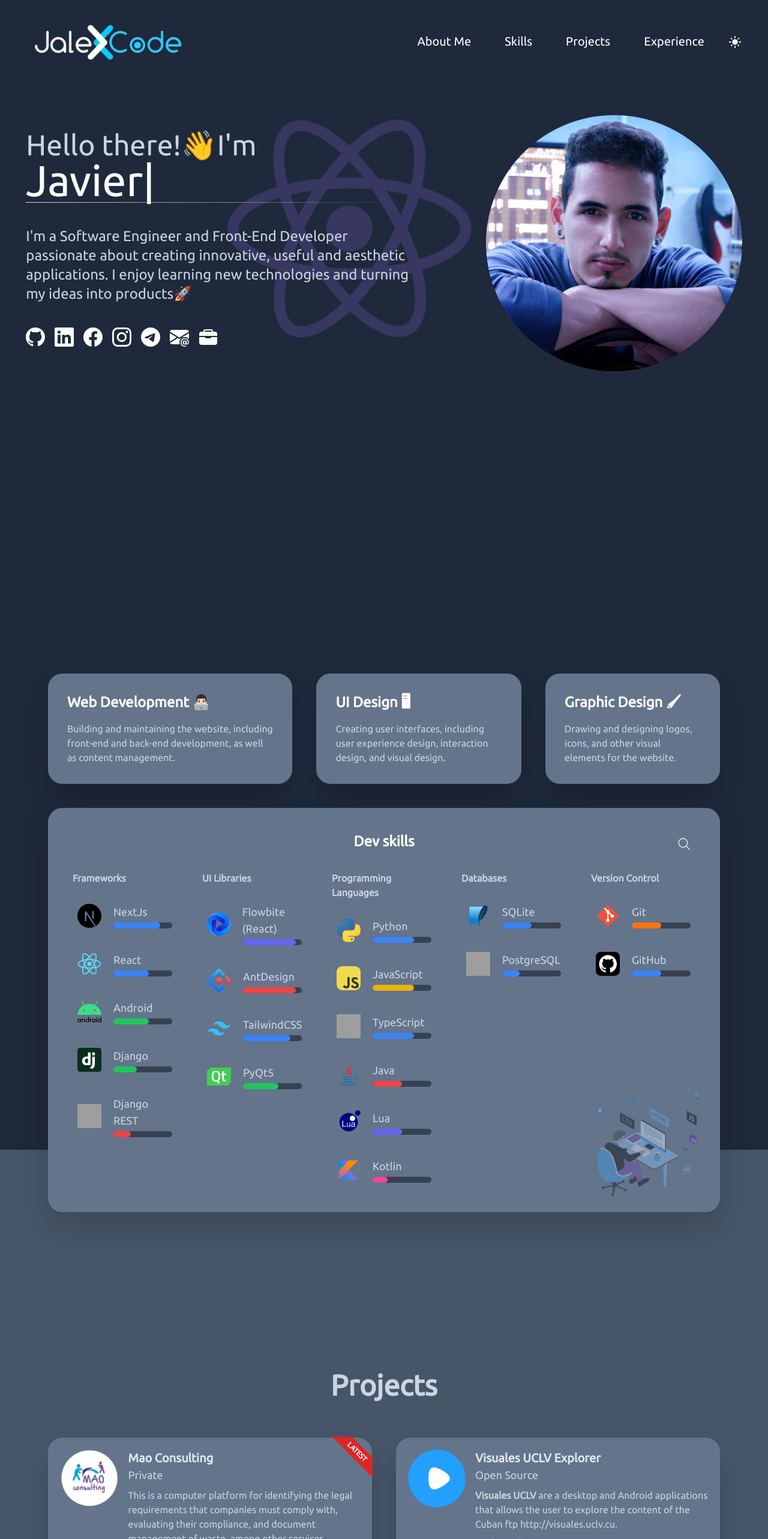
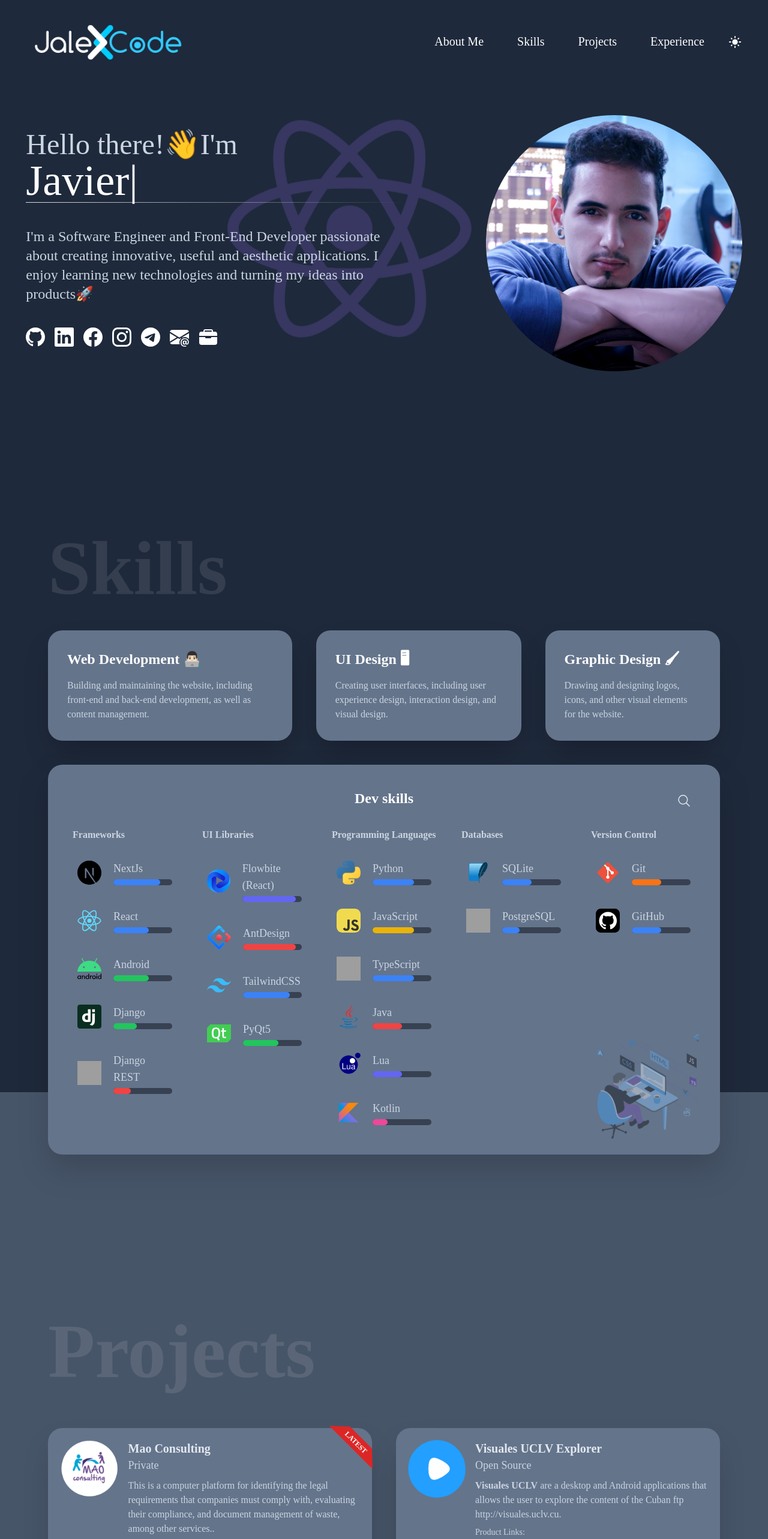
Before and after one commit to JalexCode/JalexCode.github.io, a React (Vite) app: page / in a window 1280 px wide. Shown: the top 2566 px of the page at 60% size. Built offline with nearby package versions, Linux system fonts and the light colour scheme; grey boxes are pictures that could not be loaded.

Commit message:
style: Restyle section title text and remove top and bottom margin from sections

```diff
--- a/package.json
+++ b/package.json
@@ -11,6 +11,8 @@
   },
   "dependencies": {
     "@emotion/react": "^11.11.4",
+    "@fontsource-variable/figtree": "^5.0.21",
+    "@fontsource/roboto": "^5.0.14",
     "google-search-results-nodejs": "^2.1.0",
     "lottie-react": "^2.4.0",
     "react": "^18.2.0",
--- a/src/components/Experience.tsx
+++ b/src/components/Experience.tsx
@@ -3,9 +3,9 @@ import ExperienceCard from './ExperienceCard'
 
 const Experience = () => {
   return (
-    <section id="experience" className='bg-white dark:bg-slate-600 pt-40 my-40 sssm:px-10 lg:px-20 justify-center items-center w-fit'>
-      <h2 className="sections-title mb-10 text-2xl font-bold">Experience</h2>
-      <div className="flex flex-col lg:flex-row md:flex-row gap-8 z-1 lg:justify-center md:justify-center">
+    <section id="experience" className='bg-white dark:bg-slate-600 pt-20 my-40 sssm:px-10 lg:px-20 justify-start items-center w-fit'>
+      <h2 className="sections-title dark:text-white dark:opacity-10 text-slate-300 opacity-40 mb-20">Experience</h2>
+      <div className="flex flex-col lg:flex-row md:flex-row gap-8 z-1 lg:justify-start md:justify-center">
         {experience.map((experience, index) => (
           <ExperienceCard key={index} experience={experience} />
         ))}
--- a/src/components/Hero.tsx
+++ b/src/components/Hero.tsx
@@ -8,7 +8,7 @@ import { Fade, Slide } from "react-awesome-reveal";
 const Hero = () => {
 
     return (
-        <section id="aboutme" className='bg-indigo-600 dark:bg-slate-800 sssm:pt-32 ssm:pt-28 lg:pt-48 sssm:pb-0 lg:pb-60
+        <section id="aboutme" className='bg-indigo-600 dark:bg-slate-800 sssm:pt-32 ssm:pt-28 lg:pt-48 sssm:pb-0
         lg:px-0 md:px-0 sm:px-10 ssm:px-10 sssm:px-10'>
             <Slide direction='up' triggerOnce>
                 <Fade triggerOnce>
--- a/src/components/Projects.tsx
+++ b/src/components/Projects.tsx
@@ -6,7 +6,7 @@ const Projects = () => {
   return (
     <section id="projects" className='bg-white dark:bg-slate-600 pt-40 sssm:mt-32 sm:mt-32 lg:mt-52 sssm:mx-10 ssm:mx-10 lg:mx-20 justify-center items-center w-fit relative'>
       <div className="mb-16">
-        <h2 className="sections-title text-2xl font-bold">Projects</h2>
+        <h2 className="sections-title dark:text-white dark:opacity-10 text-slate-300 opacity-40 ">Projects</h2>
       </div>
       <div className="sssm:flex ssm:flex lg:grid sssm:flex-col ssm:flex-col lg:grid-cols-2 sssm:gap-24 ssm:gap-24 lg:gap-10 sssm:mt-10 ssm:mt-10 lg:mt-0 z-1 auto-rows-fr">
         <Bounce triggerOnce>
--- a/src/components/Skills.tsx
+++ b/src/components/Skills.tsx
@@ -31,12 +31,14 @@ const Skills = () => {
   return (
     <section id="skills" className="bg-indigo-600 dark:bg-slate-800 pb-20 flex flex-col">
       <div className="relative top-56 ssm:pt-10 pb-10 sssm:mx-10 lg:mx-20 gap-10 flex flex-col">
+        <h1 className="sections-title dark:opacity-10 text-white opacity-15">Skills</h1>
+
         <Performance />
         <div className="card z-40">
           <div className="text-center">
             <div className="relative flex flex-col justify-center items-center mb-4 ">
               <h2 className="text-2xl font-bold dark:text-white text-gray-700 mb-4">Dev skills</h2>
-              <SearchInput onChange={handleSearch}/>
+              <SearchInput onChange={handleSearch} />
 
             </div>
             {/* lg:overflow-y-hidden overflow-y-auto h-full lg:max-h-full max-h-dvh */}
@@ -63,7 +65,7 @@ const Skills = () => {
                 </React.Fragment>
               )) :
                 <NoData
-              message="Sorry, but I don't have that skill yet"/>}
+                  message="Sorry, but I don't have that skill yet" />}
             </div>
             <Lottie
               loop={true}
--- a/src/index.css
+++ b/src/index.css
@@ -9,8 +9,10 @@ body {
 }
 
 @font-face {
-    font-family: 'Ubuntu';
-    src: url('/src/assets/fonts/Ubuntu-Regular.ttf') format('truetype');
+    /* font-family: 'Ubuntu';
+    src: url('/src/assets/fonts/Ubuntu-Regular.ttf') format('truetype'); */
+    font-family: 'Figtree Variable', sans-serif;
+    src: url(@fontsource-variable/figtree/files/figtree-latin-wght-normal.woff2) format('woff2-variations');
 }
 
 .social-links {
@@ -73,7 +75,7 @@ hr {
 }
 
 .sections-title {
-    @apply lg:text-5xl ssm:text-3xl font-bold text-gray-700 dark:text-slate-300 text-center
+    @apply lg:text-9xl md:text-9xl text-5xl font-bold lg:text-start md:text-start text-center
 }
 
 @keyframes fadeInUp {
--- a/tailwind.config.js
+++ b/tailwind.config.js
@@ -13,6 +13,7 @@ export default {
     extend: {
       fontFamily: {
         'sans': ['Ubuntu'],
+        'roboto': ['Roboto', 'sans-serif'],
       },
       keyframes: {
         moveUp: {
```
Also changed, not shown: 1 other file (tests, documents, lock files or other folders). Lines whose indentation alone changed are shown as unchanged.
